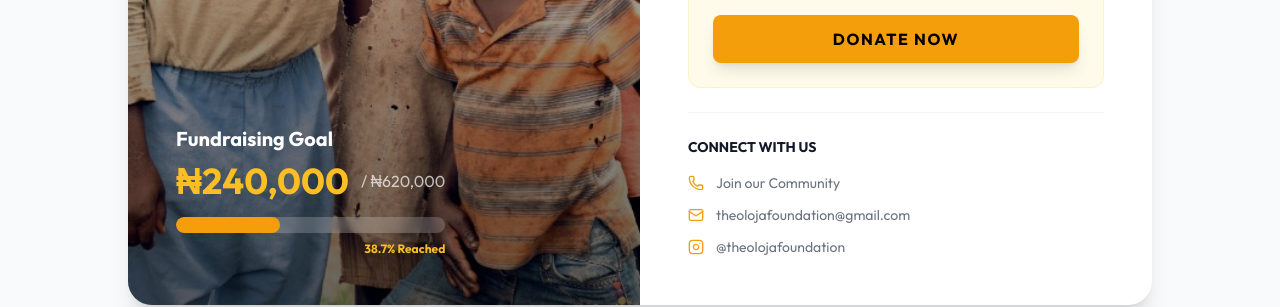
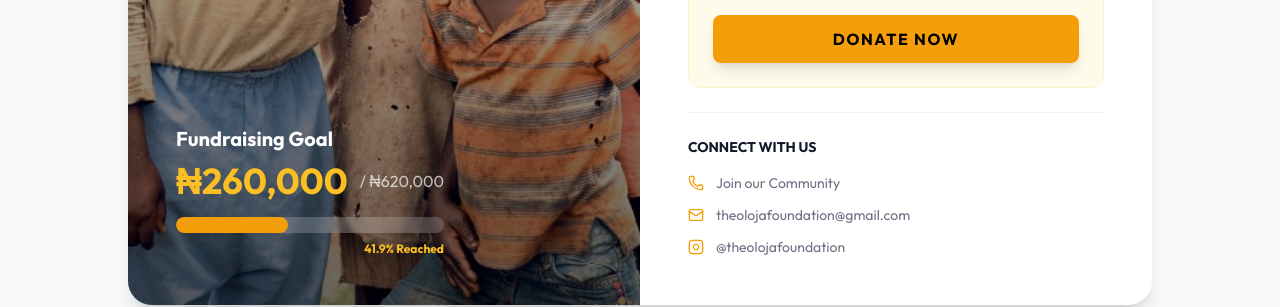
Before and after one commit to elshaddaioheha/olojafoundation, a Next.js app: page /events in a window 1280 px wide. Shown: the part 1116-1423 px from the top of the page. Built offline with nearby package versions, Linux system fonts and the light colour scheme.

Commit message:
Update raised amount to 260,000

```diff
--- a/app/events/page.tsx
+++ b/app/events/page.tsx
@@ -40,7 +40,7 @@ export default function EventsPage() {
 
     // Progress Calculation
     const targetAmount = 620000;
-    const raisedAmount = 240000;
+    const raisedAmount = 260000;
     const percentage = Math.min((raisedAmount / targetAmount) * 100, 100);
 
     return (
--- a/app/members/page.tsx
+++ b/app/members/page.tsx
@@ -44,7 +44,7 @@ interface Donation {
 
 export default function MembersStats() {
     const [stats, setStats] = useState({
-        totalDonations: 240000,
+        totalDonations: 260000,
         recentDonations: [] as Donation[]
     });
 
```
